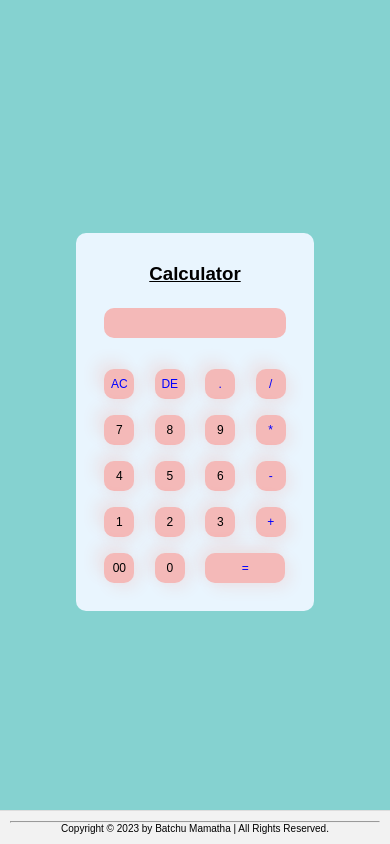
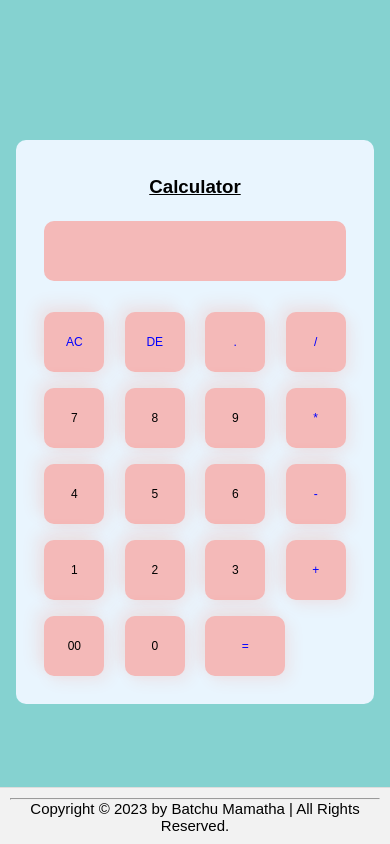
Before and after one commit to BatchuMamatha/OIBSIP-Level2-Task1, a plain HTML site: page index.html in a window 390 px wide. Drawn offline with Linux system fonts and the light colour scheme.

Commit message:
Update style.css

```diff
--- a/style.css
+++ b/style.css
@@ -67,8 +67,8 @@ form .operator{
 
 @media (max-width: 768px) {
 .calculator form input {
-        width: 40px;
-        height: 40px;
+width: 60px;
+height: 60px;
 font-size: 16px;
 }
 
@@ -80,15 +80,15 @@ form .operator{
 width: 100px;
 }
 .footer {
-                font-size: 12px;
+font-size: 20px;
 }
 }
 
 /* For devices with a width less than or equal to 480px (e.g., mobile phones) */
 @media (max-width: 480px) {
 .calculator form input {
-        width: 30px;
-        height: 30px;
+width: 60px;
+height: 60px;
 font-size: 12px;
 }
 
@@ -108,6 +108,6 @@ form .operator{
 color: blue;
 }
 .footer {
-                font-size: 10px;
+font-size: 15px;
 }
 }
```
Lines whose indentation alone changed are shown as unchanged.
